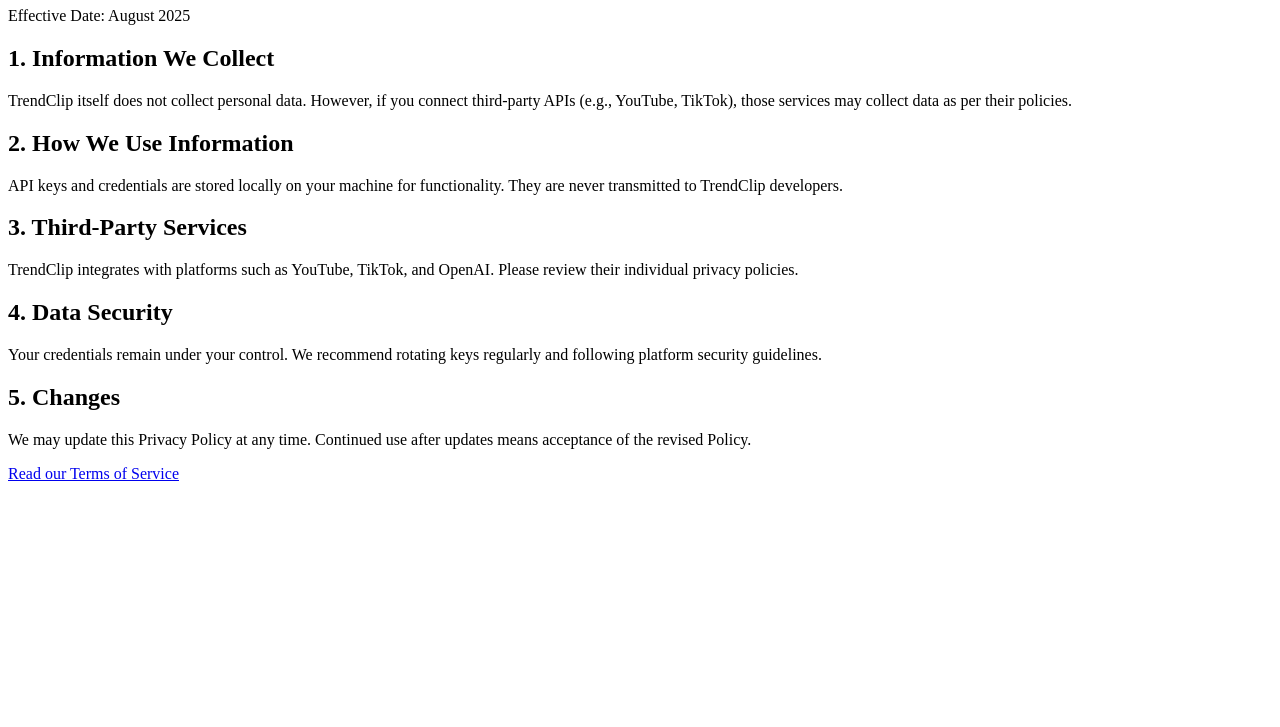
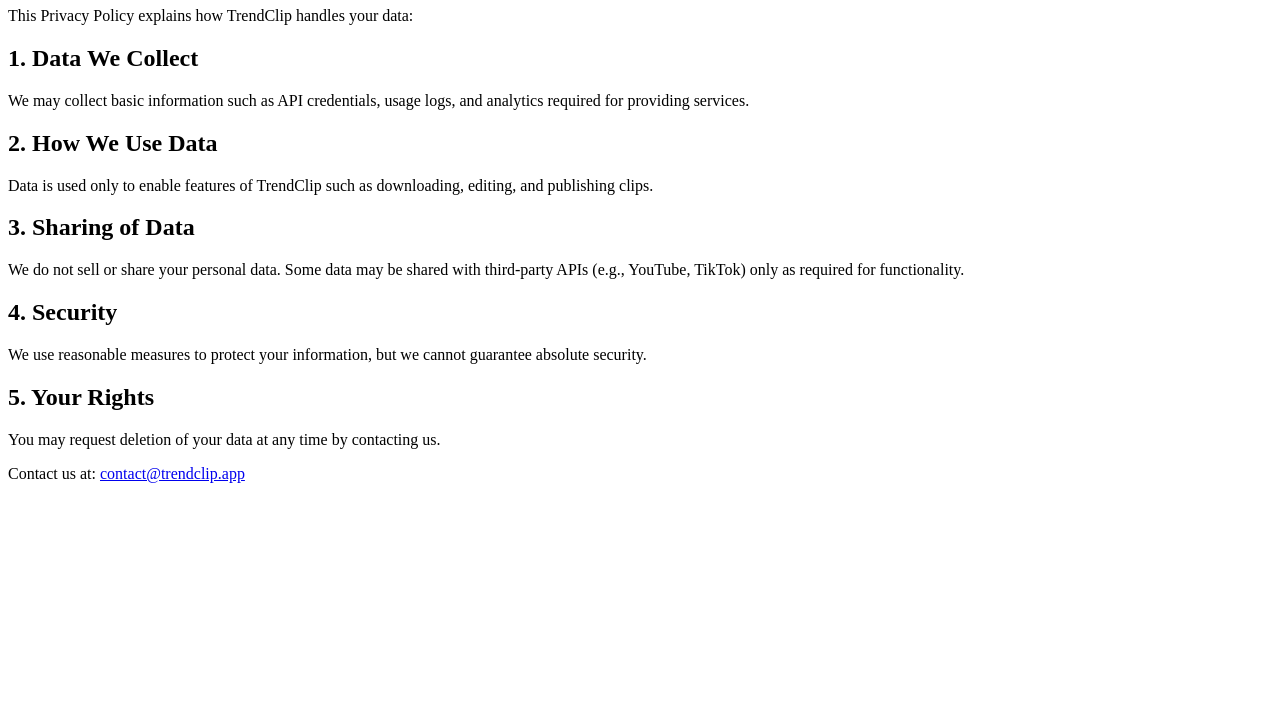
Before and after one commit to jyork07/trendclip, a plain HTML site: page privacy.html in a window 1280 px wide. Shown: the part 73-800 px from the top of the page. Drawn offline with Linux system fonts and the light colour scheme.

Commit message:
Update privacy.html

```diff
--- a/privacy.html
+++ b/privacy.html
@@ -5,24 +5,24 @@
   <title>TrendClip - Privacy Policy</title>
 </head>
 <body>
-  <h1>TrendClip - Privacy Policy</h1>
-  <p>Effective Date: August 2025</p>
+  <h1>Privacy Policy</h1>
+  <p>This Privacy Policy explains how TrendClip handles your data:</p>
 
-  <h2>1. Information We Collect</h2>
-  <p>TrendClip itself does not collect personal data. However, if you connect third-party APIs (e.g., YouTube, TikTok), those services may collect data as per their policies.</p>
+  <h2>1. Data We Collect</h2>
+  <p>We may collect basic information such as API credentials, usage logs, and analytics required for providing services.</p>
 
-  <h2>2. How We Use Information</h2>
-  <p>API keys and credentials are stored locally on your machine for functionality. They are never transmitted to TrendClip developers.</p>
+  <h2>2. How We Use Data</h2>
+  <p>Data is used only to enable features of TrendClip such as downloading, editing, and publishing clips.</p>
 
-  <h2>3. Third-Party Services</h2>
-  <p>TrendClip integrates with platforms such as YouTube, TikTok, and OpenAI. Please review their individual privacy policies.</p>
+  <h2>3. Sharing of Data</h2>
+  <p>We do not sell or share your personal data. Some data may be shared with third-party APIs (e.g., YouTube, TikTok) only as required for functionality.</p>
 
-  <h2>4. Data Security</h2>
-  <p>Your credentials remain under your control. We recommend rotating keys regularly and following platform security guidelines.</p>
+  <h2>4. Security</h2>
+  <p>We use reasonable measures to protect your information, but we cannot guarantee absolute security.</p>
 
-  <h2>5. Changes</h2>
-  <p>We may update this Privacy Policy at any time. Continued use after updates means acceptance of the revised Policy.</p>
+  <h2>5. Your Rights</h2>
+  <p>You may request deletion of your data at any time by contacting us.</p>
 
-  <p><a href="terms.html">Read our Terms of Service</a></p>
+  <p>Contact us at: <a href="mailto:contact@trendclip.app">contact@trendclip.app</a></p>
 </body>
 </html>
```
